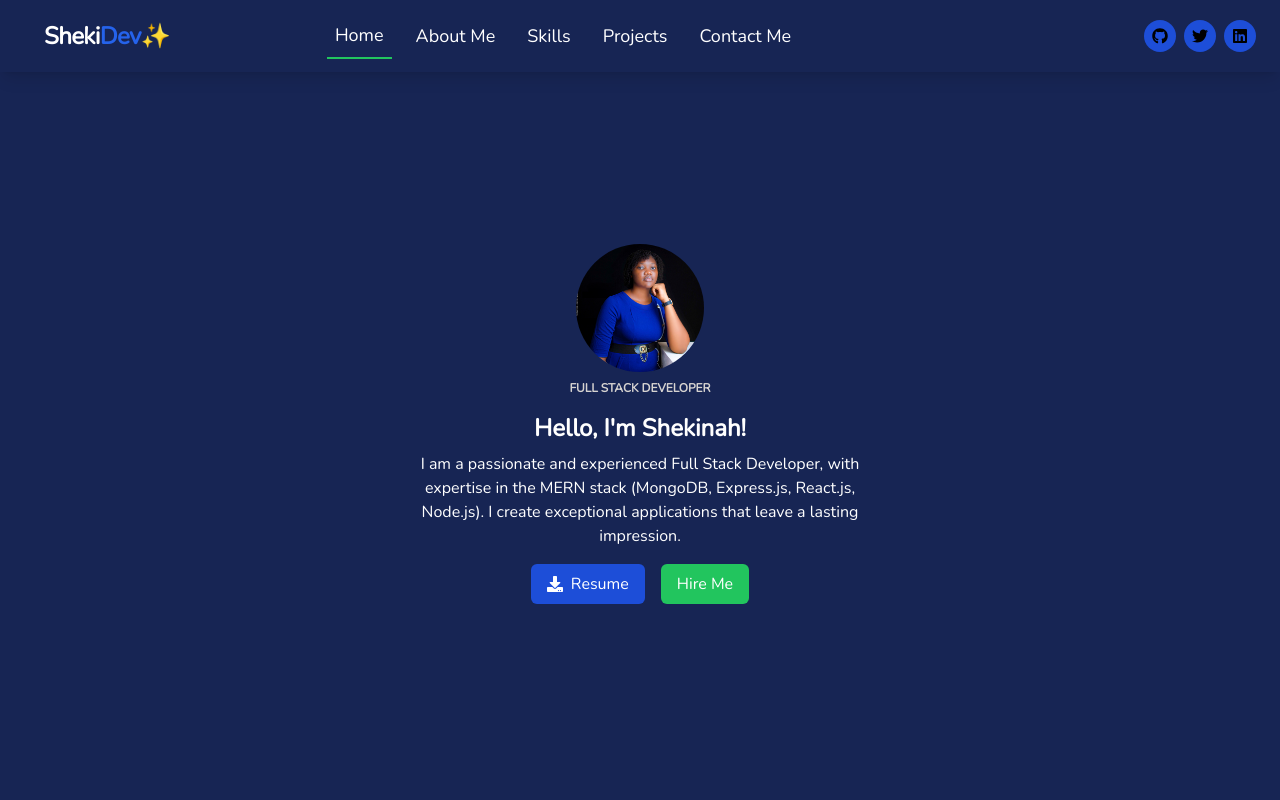
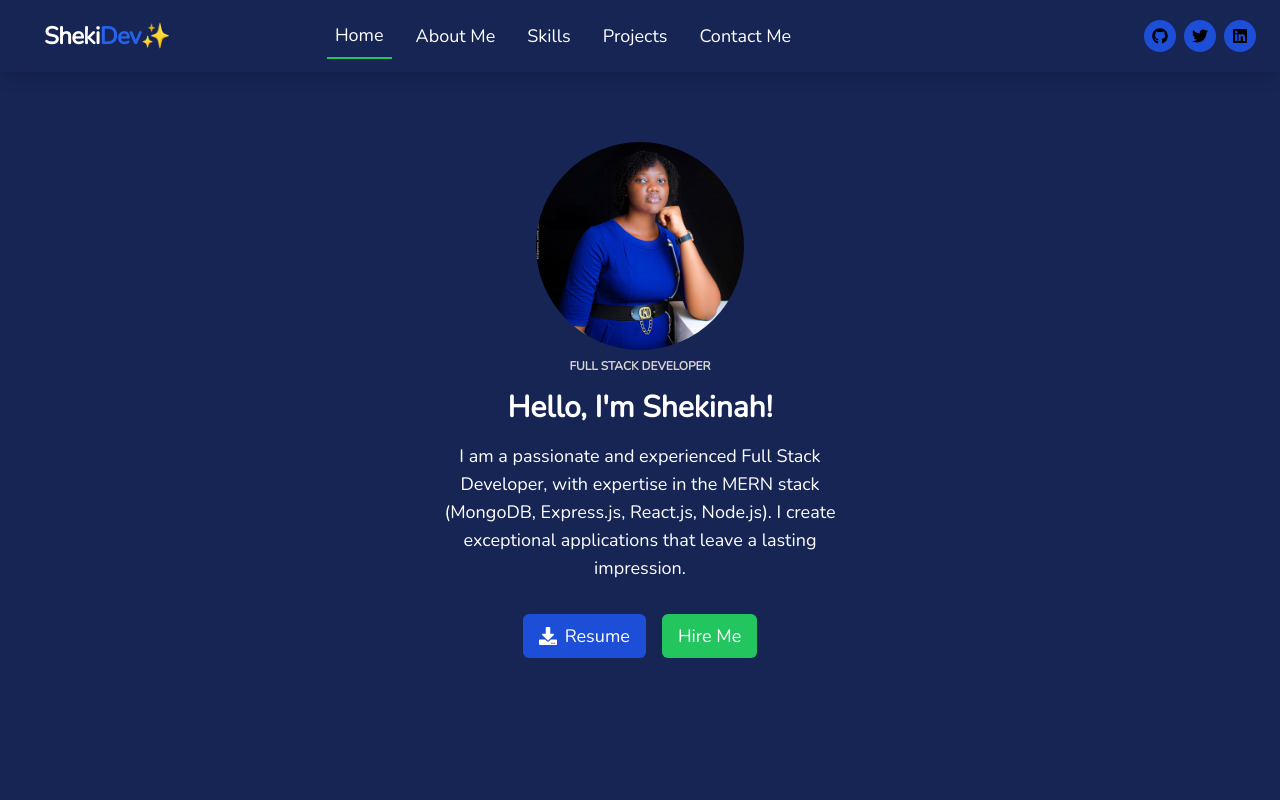
Before and after one commit to shekinahmanyi/portfolio-website2, a React (Create React App) app in the folder portfolio-site/: page / in a window 1280 px wide. Shown: the top 800 px of the page. Built offline with nearby package versions, Linux system fonts and the light colour scheme.

Commit message:
made changes to the home page

```diff
--- a/portfolio-site/src/pages/Home.jsx
+++ b/portfolio-site/src/pages/Home.jsx
@@ -8,8 +8,8 @@ function Home() {
 
   return (
     <div className="bg-blue-950 min-h-screen flex items-center justify-center">
-      <div className="rounded-lg mt-12 max-w-md w-full sm:w-auto">
-        <div className="w-32 h-32 mx-auto mb-2">
+      <div className="rounded-lg max-w-md w-full sm:w-auto">
+        <div className="w-52 h-52 mx-auto mb-2">
           <img
             src={sheki}
             alt="shekinah"
@@ -19,10 +19,10 @@ function Home() {
         <h1 className="text-xs font-bold text-center font-nunito text-stone-300">
           FULL STACK DEVELOPER
         </h1>
-        <h1 className="text-2xl font-bold text-center font-nunito pt-4 text-white">
+        <h1 className="text-3xl font-bold text-center font-nunito pt-4 text-white">
           Hello, I'm Shekinah!
         </h1>
-        <p className="font-nunito pt-2 text-center text-white text-base">
+        <p className="font-nunito p-4 text-center text-white text-lg">
           I am a passionate and experienced Full Stack Developer, with expertise
           in the MERN stack (MongoDB, Express.js, React.js, Node.js). I create
           exceptional applications that leave a lasting impression.
@@ -31,13 +31,13 @@ function Home() {
           <a
             href={resumeUrl}
             download="resume.pdf"
-            className="transition ease-in-out delay-150 hover:-translate-y-1 hover:scale-110 bg-blue-700 text-white text-base font-medium px-4 py-2 mr-4 rounded-md flex items-center"
+            className="transition ease-in-out delay-150 hover:-translate-y-1 hover:scale-110 bg-blue-700 text-white text-lg font-medium px-4 py-2 mr-4 rounded-md flex items-center"
           >
             <FaDownload className="mr-2" /> Resume
           </a>
           <a
             href="/contact"
-            className="transition ease-in-out delay-150 hover:-translate-y-1 hover:scale-110 bg-green-500 text-white text-base font-medium px-4 py-2 rounded-md"
+            className="transition ease-in-out delay-150 hover:-translate-y-1 hover:scale-110 bg-green-500 text-white text-lg font-medium px-4 py-2 rounded-md"
           >
             Hire Me
           </a>
```
